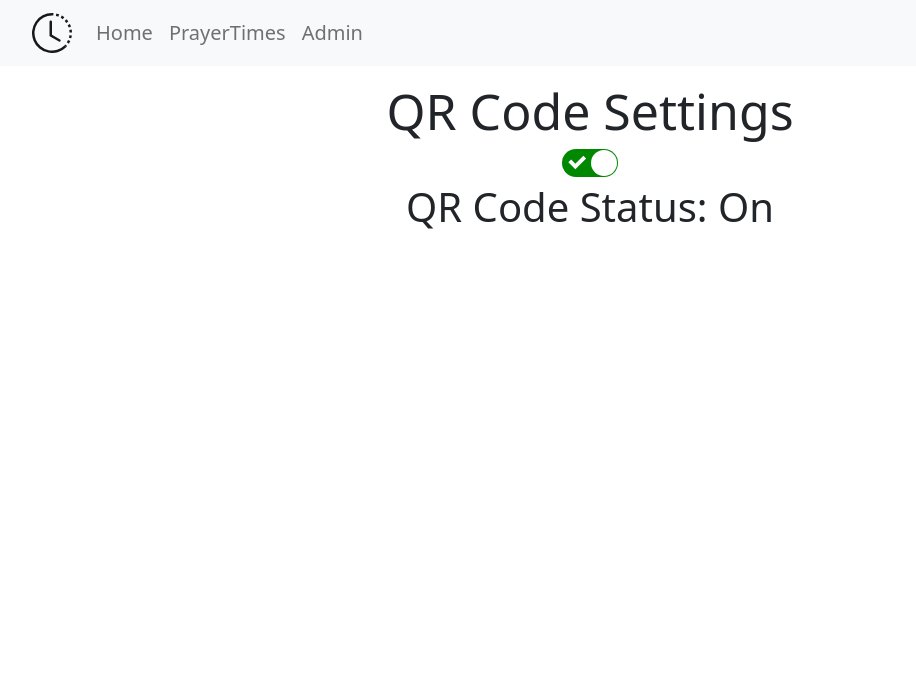
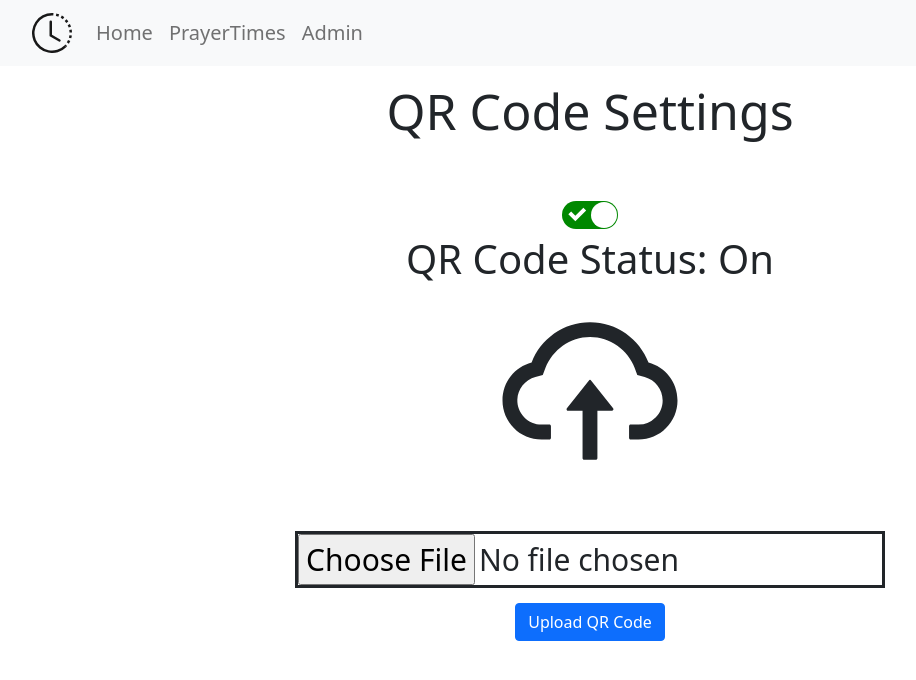
Before and after one commit to HabibAli786/my-digital-prayer-display, a React (Create React App) app: page /#/QRCode in a window 1280 px wide. Shown: the top 680 px of the page, without its empty margins (50-966 px from the left). Built offline with nearby package versions, Linux system fonts and the light colour scheme.

Commit message:
basic css added

```diff
--- a/src/components/QRCode/QRCode.css
+++ b/src/components/QRCode/QRCode.css
@@ -0,0 +1,59 @@
+@media (min-width: 576px) {
+    .uploadQR-inputImage {
+        margin-top : 40px;
+        font-size: 30px;
+        border-style: solid;
+    }
+
+    .qr-code-settings-container {
+        margin-top: 50px !important;
+    }
+}
+
+@media (min-width: 768px) {
+    .uploadQR-inputImage {
+        margin-top : 40px;
+        font-size: 30px;
+        border-style: solid;
+    }
+
+    .qr-code-settings-container {
+        margin-top: 50px !important;
+    }
+}
+
+@media (min-width: 992px) {
+    .uploadQR-inputImage {
+        margin-top : 40px;
+        font-size: 30px;
+        border-style: solid;
+    }
+
+    .qr-code-settings-container {
+        margin-top: 50px !important;
+    }
+}
+
+@media (min-width: 1200px) {
+    .uploadQR-inputImage {
+        margin-top : 40px !important;
+        font-size: 30px !important;
+        border-style: solid !important;
+    }
+
+    .qr-code-container {
+        margin-top: 60px;
+    }
+}
+
+@media (min-width: 1400px) {
+    .uploadQR-inputImage {
+        margin-top : 40px !important;
+        font-size: 30px !important;
+        border-style: solid !important;
+    }
+
+    .qr-code-container {
+        margin-top: 70px !important;
+    }
+}
--- a/src/components/QRCode/QRCode.js
+++ b/src/components/QRCode/QRCode.js
@@ -1,9 +1,11 @@
+import axios from "axios";
 import { useState } from "react";
-import { Col, Container, Row } from "react-bootstrap";
+import { Col, Container, Row, Button, Form } from "react-bootstrap";
+import { AiOutlineCloudUpload } from "react-icons/ai";
 import Switch from "react-switch";
 import Header from "../Header/Header";
 
-
+import './QRCode.css'
 
 function QRCode() {
 
@@ -13,12 +15,35 @@ function QRCode() {
         setChecked(nextChecked)
     }
 
+    const [file, setFile] = useState(null)
+    const [serverStatus, setServerStatus] = useState(null)
+
+    const uploadFile = (e) => {
+        e.preventDefault()
+        const data = new FormData()
+        data.append('logo', file)
+        // console.log(e.target.value)
+        console.log(file)
+        console.log(data)
+        if(file) {
+            axios.post('http://localhost:3001/media/logo', data, {
+                'content-type': 'multipart/form-data'
+            }).then(res => { // then print response status
+                console.log(res);
+                setServerStatus(res.data)
+            })
+        } else {
+            setServerStatus("Error: No file has been selected")
+        }
+        e.target.logo.value = ""
+    }
+
 
     return (
         <>
         <Header />
         <h1 style={{marginTop : "15px", fontSize: "50px"}}>QR Code Settings</h1>
-        <Container>
+        <Container className="qr-code-container">
             <Row>
                 <Col>
                     <Switch onChange={handleChange} checked={checked} />
@@ -29,6 +54,24 @@ function QRCode() {
                     <h1>QR Code Status: {checked ? "On" : "Off"}</h1>
                 </Col>
             </Row>
+            <Row>
+                <Col>
+                    <AiOutlineCloudUpload size={200} />
+                </Col>
+            </Row>
+            <Row>
+                <Col>
+                    <Form onSubmit={uploadFile}>
+                        <input
+                            className="uploadQR-inputImage"
+                            name="logo"
+                            type="file"
+                            onChange={(e) => setFile(e.target.files[0]) } />
+                        <br />
+                        <Button type="submit" style={{ marginTop : "15px" }}>Upload QR Code</Button>
+                    </Form>
+                </Col>
+                </Row>
         </Container>
         </>
     )
```
